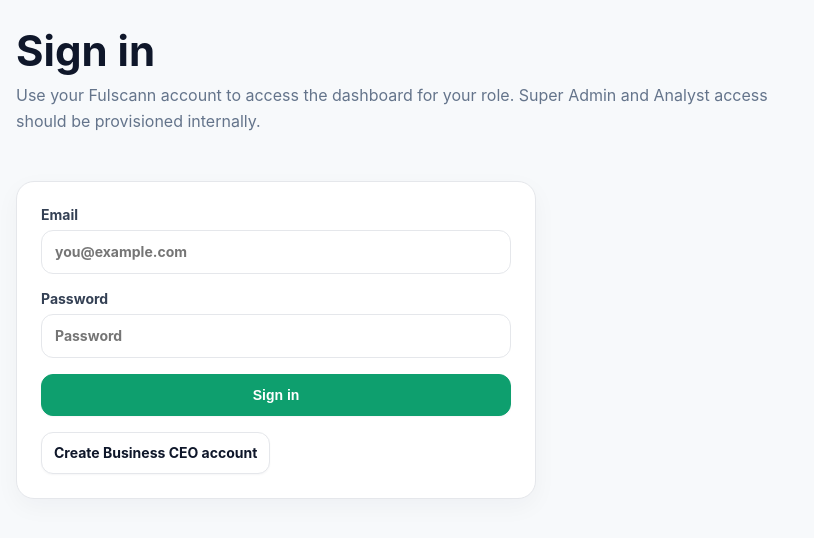
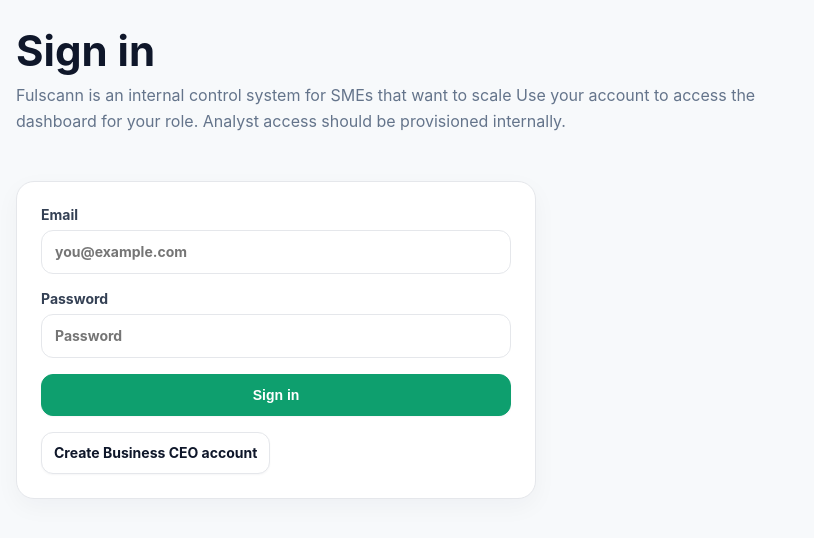
Before and after one commit to nexxintel-tech/fulscann-db, a Next.js app: page /login in a window 1280 px wide. Shown: the top 538 px of the page, without its empty margins (0-814 px from the left). Built offline with nearby package versions, Linux system fonts and the light colour scheme; no server answers.

Commit message:
Login page Typo fix

```diff
--- a/app/login/page.tsx
+++ b/app/login/page.tsx
@@ -17,7 +17,7 @@
         <p>
           {createMode
             ? "Create a Business CEO account to begin onboarding. Fulscann internal roles and staff users are provisioned separately."
-            : "Use your Fulscann account to access the dashboard for your role. Super Admin and Analyst access should be provisioned internally."}
+            : "Fulscann is an internal control system for SMEs that want to scale Use your account to access the dashboard for your role. Analyst access should be provisioned internally."}
         </p>
       </section>
 
```
